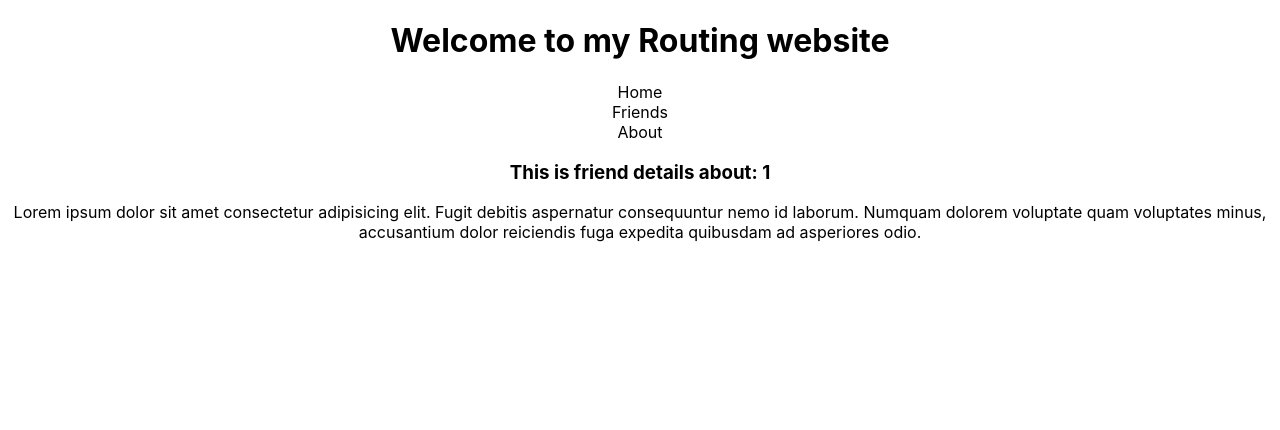
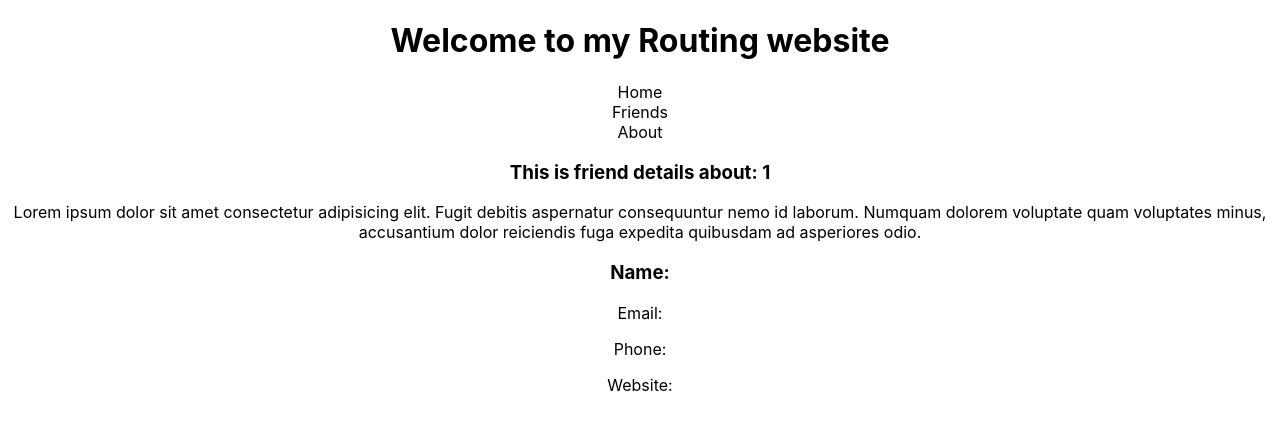
Before and after one commit to sayemhossain/react-router-practice, a React (Create React App) app: page /friend/1 in a window 1280 px wide. Shown: the top 430 px of the page. Built offline with nearby package versions, Linux system fonts and the light colour scheme; no server answers.

Commit message:
new code

```diff
--- a/src/components/FriendDetail/FriendDetail.js
+++ b/src/components/FriendDetail/FriendDetail.js
@@ -8,7 +8,6 @@ const FriendDetail = () => {
   const [friend, setFriend] = useState({});
   useEffect(() => {
     const url = `https://jsonplaceholder.typicode.com/users/${friendId}`;
-    console.log(url);
     fetch(url)
       .then((res) => res.json())
       .then((data) => setFriend(data));
@@ -22,7 +21,16 @@ const FriendDetail = () => {
         voluptates minus, accusantium dolor reiciendis fuga expedita quibusdam
         ad asperiores odio.
       </p>
-      <p>{friend.length}</p>
+      <h3>Name: {friend.name} </h3>
+      <p>
+        Email: <small>{friend.email}</small>
+      </p>
+      <p>
+        Phone: <small>{friend.phone}</small>
+      </p>
+      <p>
+        Website: <small>{friend.website}</small>
+      </p>
     </div>
   );
 };
```
